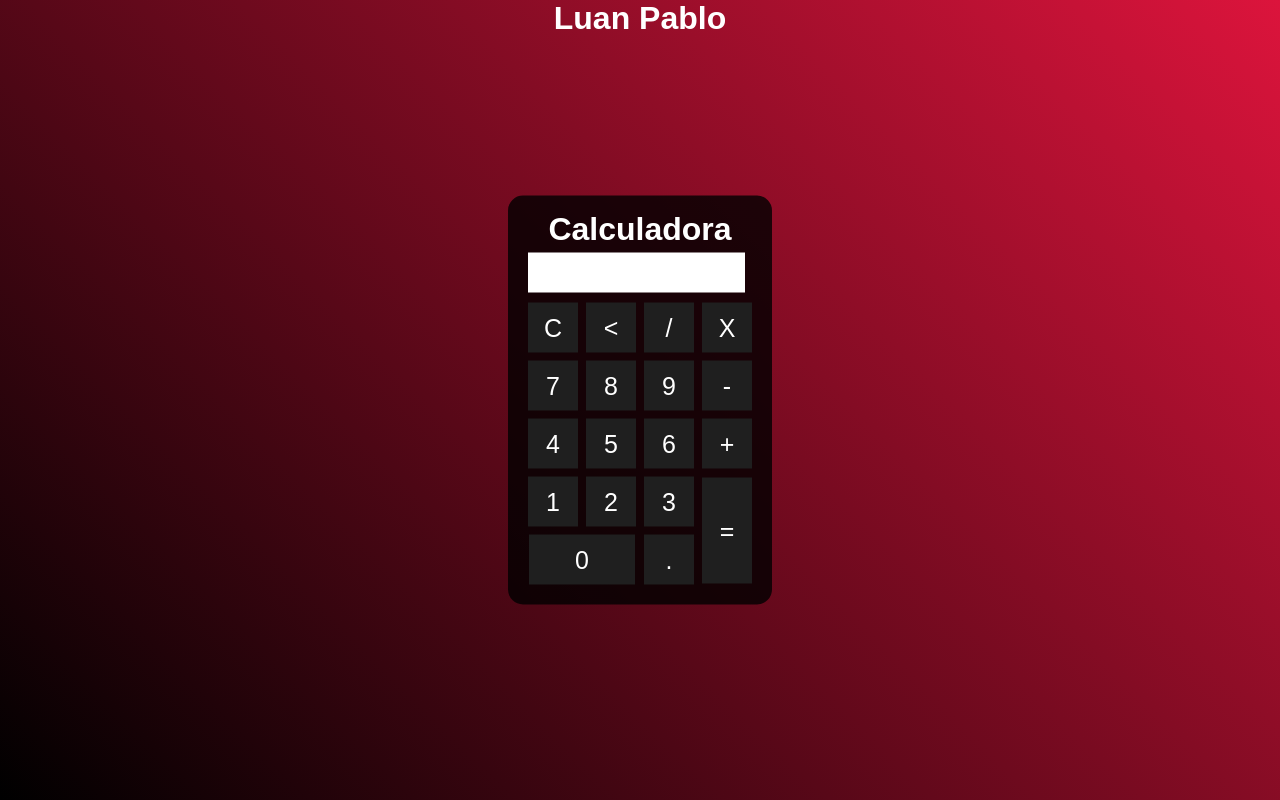
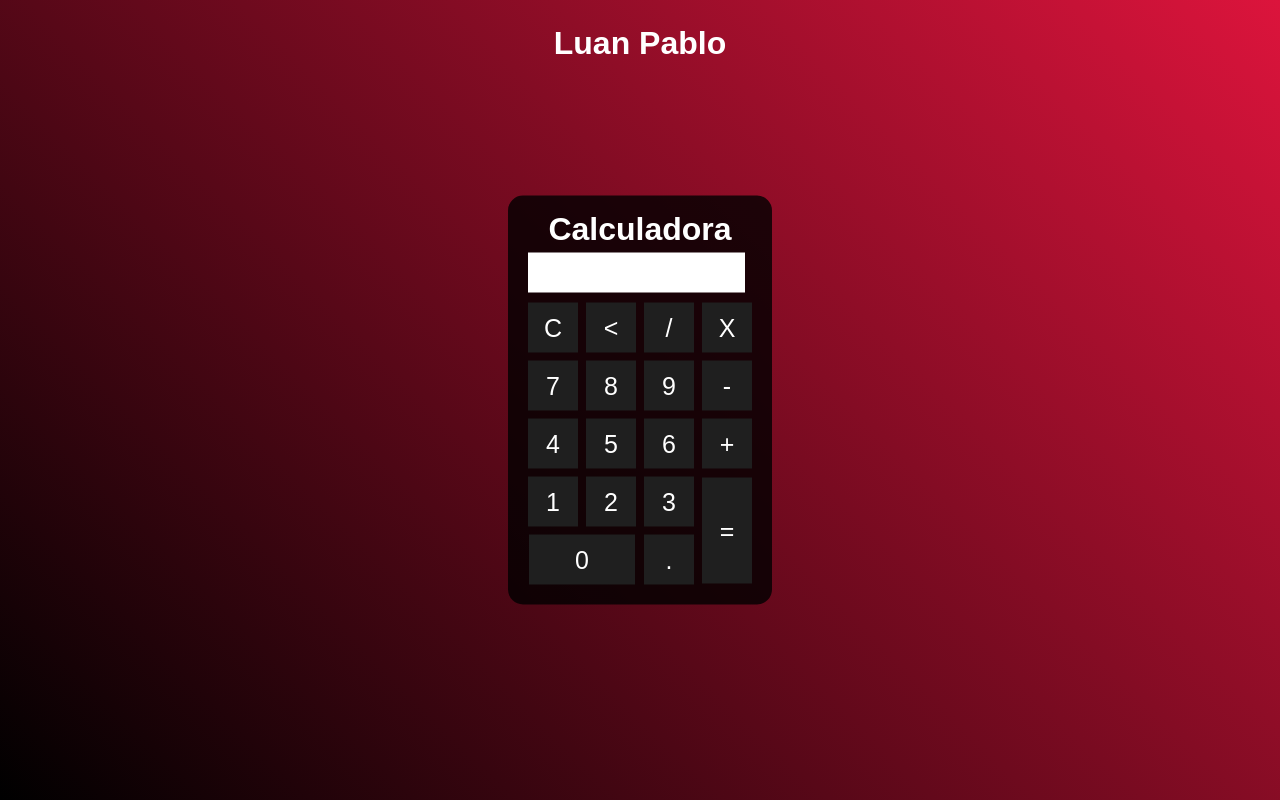
Before and after one commit to LuapabloSdA/Calculadora, a plain HTML site: page index.html in a window 1280 px wide. Drawn offline with Linux system fonts and the light colour scheme.

Commit message:
Update style.css

```diff
--- a/style.css
+++ b/style.css
@@ -2,7 +2,7 @@
     margin: 0;
     padding: 0;
 }
-.nome{
+#nome{
     padding-top: 25px;
 }
 .fundo{
```
